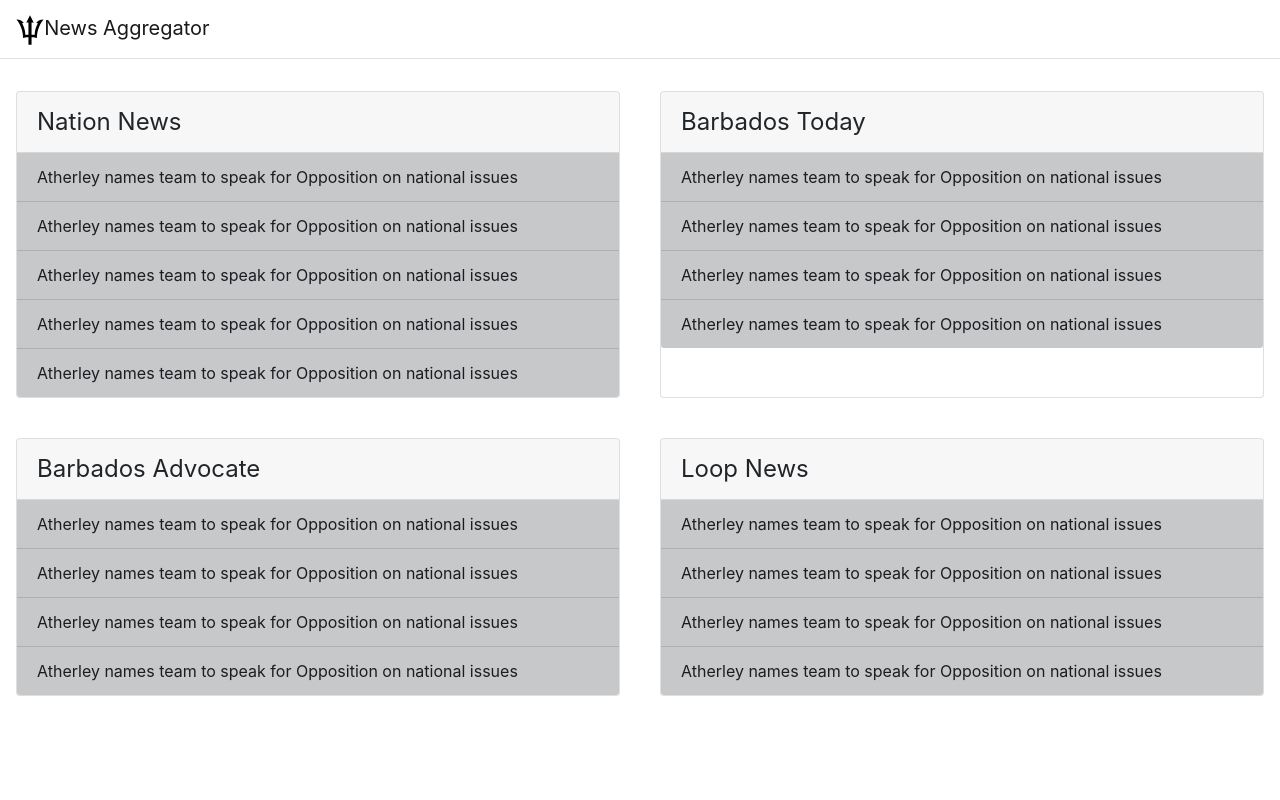
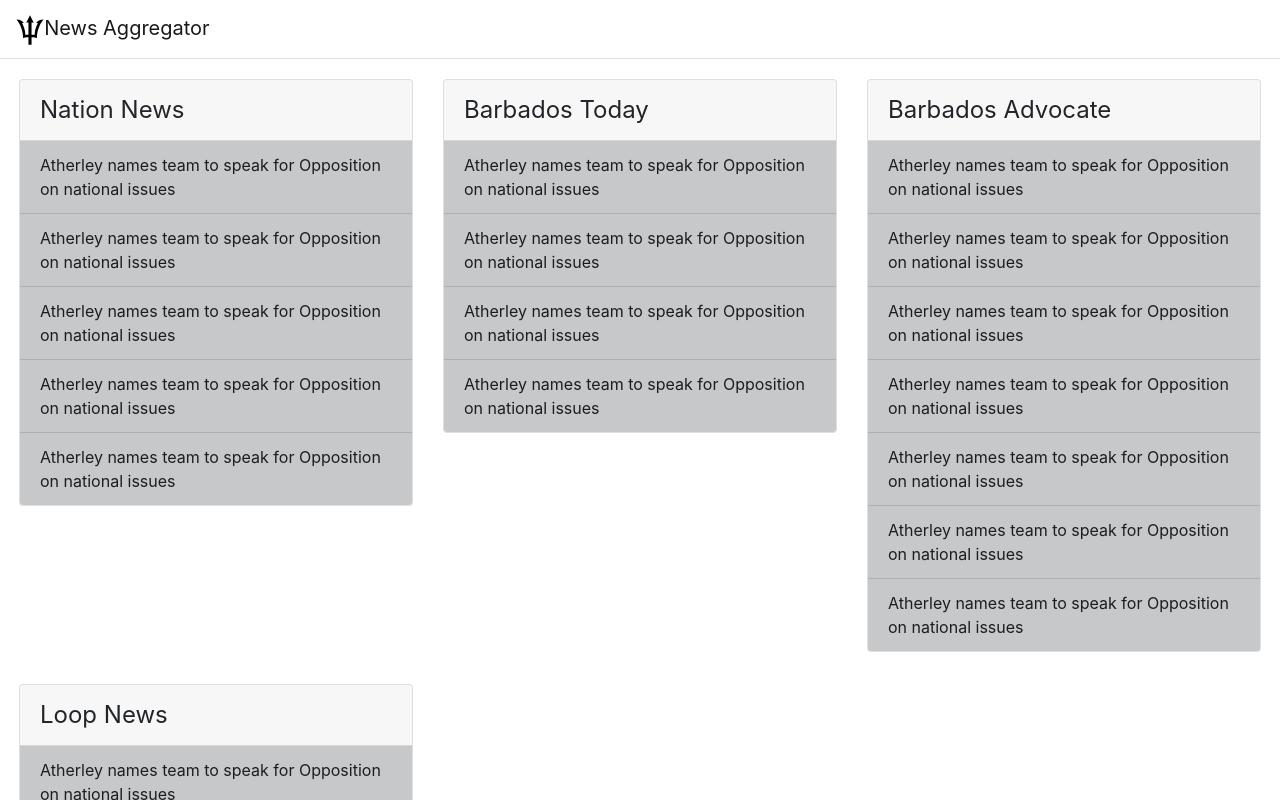
Before and after one commit to wingraptor/bajannewsaggregator, a Vue app: page / in a window 1280 px wide. Shown: the top 800 px of the page. Built offline with nearby package versions, Linux system fonts and the light colour scheme; data requests are answered from the project's data file.

Commit message:
Change front page layout to bootstrap instead of vanilla CSS grid styling

```diff
--- a/db.json
+++ b/db.json
@@ -68,6 +68,21 @@
       "link": "https://barbadostoday.bb/2019/01/19/atherley-names-team-to-speak-for-opposition-on-national-issues/",
       "headline": "Atherley names team to speak for Opposition on national issues",
       "date": "2019/01/19"
+    },
+    {
+      "link": "https://barbadostoday.bb/2019/01/19/atherley-names-team-to-speak-for-opposition-on-national-issues/",
+      "headline": "Atherley names team to speak for Opposition on national issues",
+      "date": "2019/01/19"
+    },
+    {
+      "link": "https://barbadostoday.bb/2019/01/19/atherley-names-team-to-speak-for-opposition-on-national-issues/",
+      "headline": "Atherley names team to speak for Opposition on national issues",
+      "date": "2019/01/19"
+    },
+    {
+      "link": "https://barbadostoday.bb/2019/01/19/atherley-names-team-to-speak-for-opposition-on-national-issues/",
+      "headline": "Atherley names team to speak for Opposition on national issues",
+      "date": "2019/01/19"
     }
   ],
   "Loop News": [
@@ -85,11 +100,6 @@
       "link": "https://barbadostoday.bb/2019/01/19/atherley-names-team-to-speak-for-opposition-on-national-issues/",
       "headline": "Atherley names team to speak for Opposition on national issues",
       "date": "2019/01/19"
-    },
-    {
-      "link": "https://barbadostoday.bb/2019/01/19/atherley-names-team-to-speak-for-opposition-on-national-issues/",
-      "headline": "Atherley names team to speak for Opposition on national issues",
-      "date": "2019/01/19"
     }
   ]
 }
--- a/src/App.vue
+++ b/src/App.vue
@@ -2,8 +2,8 @@
 	<div id="app">
 		<div id="nav">
 			<NavBar />
+		</div>
 		<router-view />
-    </div>
 	</div>
 </template>
 
--- a/src/components/ArticleList.vue
+++ b/src/components/ArticleList.vue
@@ -1,10 +1,21 @@
 <template>
 	<div class="main-content">
-		<b-card v-for="(articleArray, newsSite) in articleListData" :key="newsSite" no-body :header="newsSite" header-tag="header">
-			<b-list-group flush>
-				<b-list-group-item variant="dark" v-for= "article in articleArray" :key="article.link" :href="article.link" target="_blank">{{article.headline}}</b-list-group-item>
-			</b-list-group>
-		</b-card>
+		<b-row   class="m-1" >
+			<b-col cols="12" md="4" class="my-3" v-for="(articleArray, newsSite) in articleListData" :key="newsSite">
+				<b-card no-body :header="newsSite" header-tag="header">
+					<b-list-group flush>
+						<b-list-group-item
+							variant="dark"
+							v-for="article in articleArray"
+							:key="article.link"
+							:href="article.link"
+							target="_blank"
+							>{{ article.headline }}</b-list-group-item
+						>
+					</b-list-group>
+				</b-card>
+			</b-col>
+		</b-row>
 	</div>
 </template>
 
@@ -12,30 +23,19 @@
 <script>
 export default {
 	name: "ArticleList",
-	props:{
-		articleListData: Object
+	props: {
+		articleListData: Object,
 	},
-	mounted(){
-		console.log(this.articleListData)
-	}
+	mounted() {
+		console.log(this.articleListData);
+	},
 };
 </script>
 
 <!-- Add "scoped" attribute to limit CSS to this component only -->
 <style scoped>
-  header{
-    font-size: 1.5rem;
-  }
-
-.main-content {
-  /* Arrange lists of articles in a flexible grid */
-  display: grid;
-  grid-template-columns: repeat(auto-fill, minmax(400px, 1fr));
-  grid-column-gap: 40px;
-  grid-row-gap: 40px;
-  padding-left: 1rem;
-  padding-right: 1rem;
-  padding-top: 2rem;
+header {
+	font-size: 1.5rem;
 }
 
 </style>
--- a/src/components/NavBar.vue
+++ b/src/components/NavBar.vue
@@ -19,4 +19,7 @@
 
 <!-- Add "scoped" attribute to limit CSS to this component only -->
 <style scoped>
+.list-group-item {
+	flex: 1;
+}
 </style>
```
Lines whose indentation alone changed are shown as unchanged.
